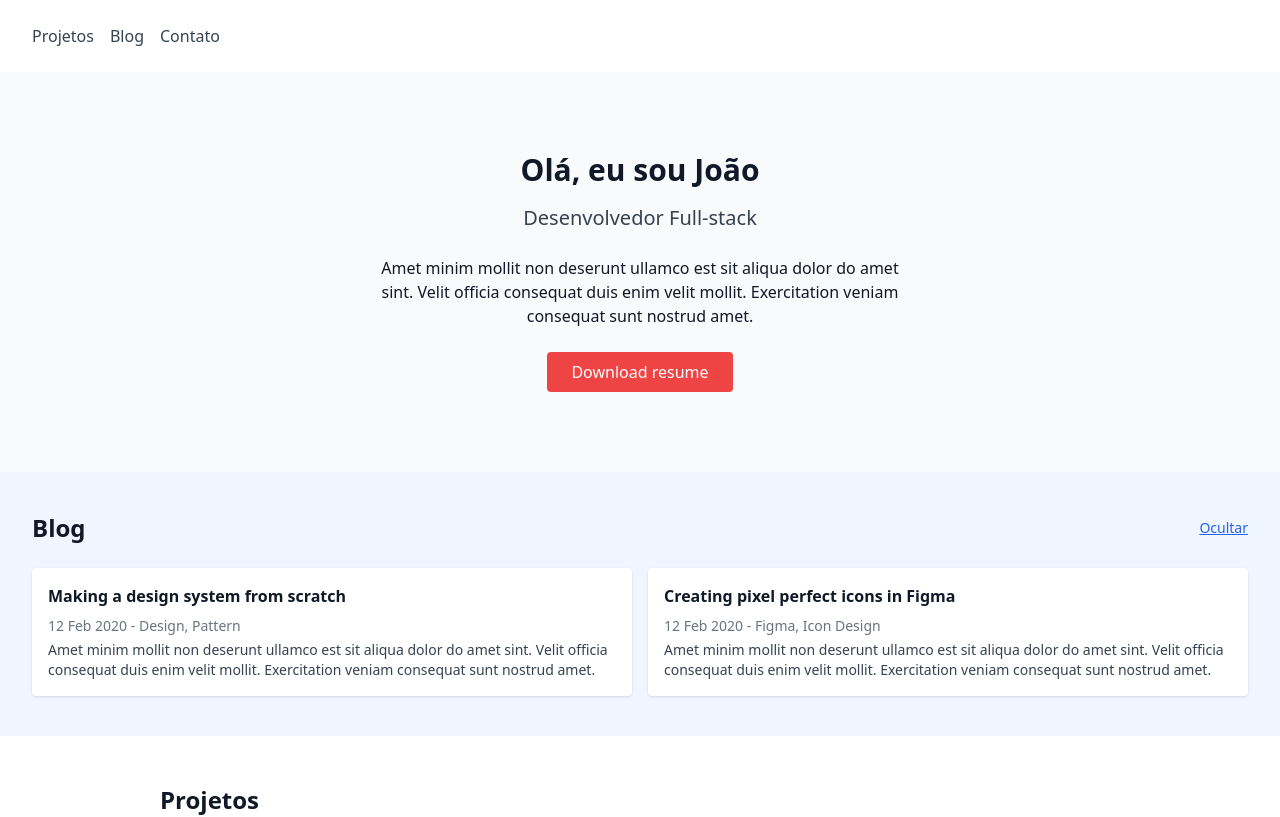
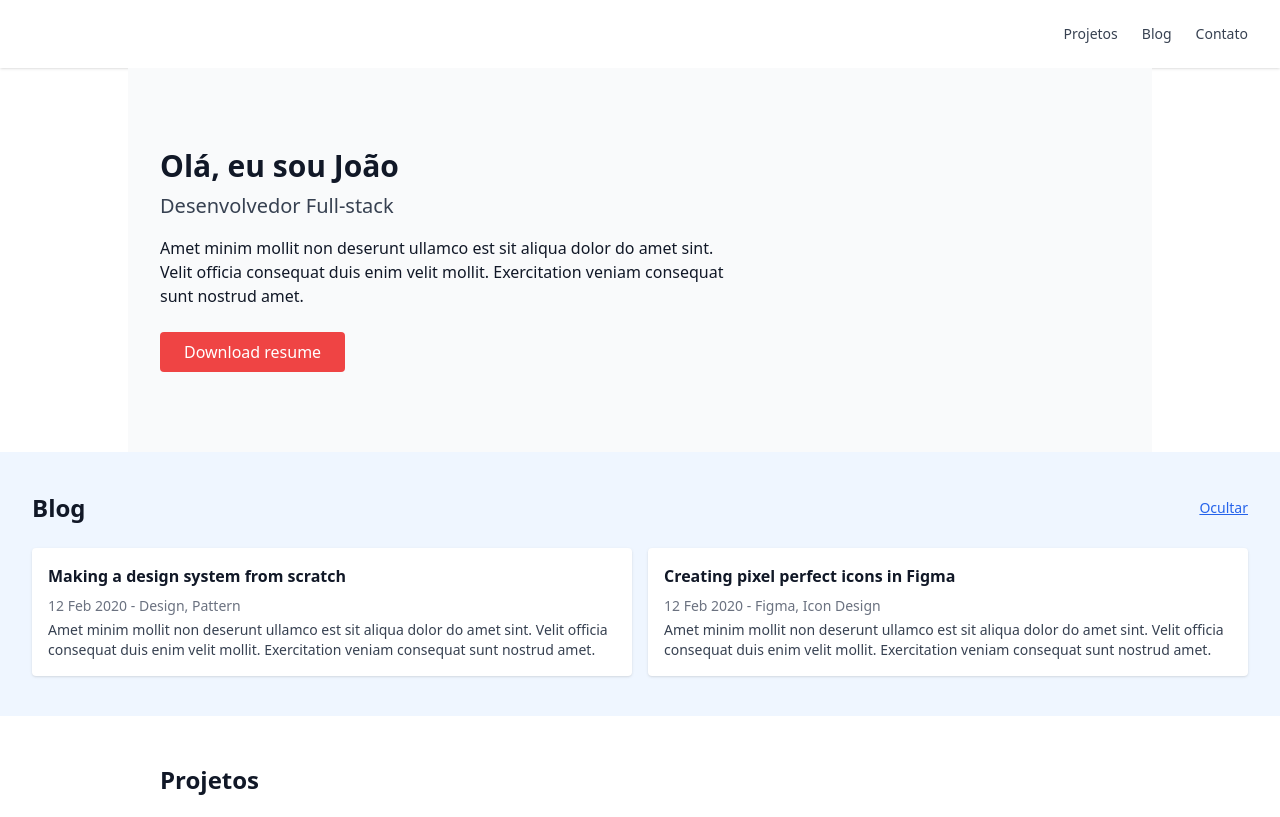
Before and after one commit to AzitromicinA/RID188407_Desafio04_Desenv_portfolio, a React (Vite) app: page / in a window 1280 px wide. Shown: the top 817 px of the page. Built offline with nearby package versions, Linux system fonts and the light colour scheme; grey boxes are pictures that could not be loaded.

Commit message:
Add files via upload

```diff
--- a/src/components/Header.jsx
+++ b/src/components/Header.jsx
@@ -2,11 +2,11 @@ import React from "react";
 
 export default function Header() {
   return (
-    <header className="flex justify-between items-center py-6 px-8 bg-white shadow">
-      <nav className="space-x-4">
-        <a href="#" className="text-gray-700 hover:underline">Projetos</a>
-        <a href="#" className="text-gray-700 hover:underline">Blog</a>
-        <a href="#" className="text-gray-700 hover:underline">Contato</a>
+    <header className="flex justify-end items-center py-6 px-8 bg-white shadow">
+      <nav className="space-x-6 text-sm text-gray-700">
+        <a href="#" className="hover:underline">Projetos</a>
+        <a href="#" className="hover:underline">Blog</a>
+        <a href="#" className="hover:underline">Contato</a>
       </nav>
     </header>
   );
--- a/src/components/Hero.jsx
+++ b/src/components/Hero.jsx
@@ -2,12 +2,17 @@ import React from "react";
 
 export default function Hero() {
   return (
-    <section className="px-8 py-20 bg-gray-50 text-center">
-      <h2 className="text-3xl font-bold mb-4">Olá, eu sou João</h2>
-      <p className="text-xl text-gray-700 mb-6">Desenvolvedor Full-stack</p>
-      <p className="mb-6 max-w-xl mx-auto">Amet minim mollit non deserunt ullamco est sit aliqua dolor do amet <br></br>
-        sint. Velit officia consequat duis enim velit mollit. Exercitation veniam consequat sunt nostrud amet.</p>
-      <a href="#" className="inline-block bg-red-500 text-white px-6 py-2 rounded hover:bg-red-600">Download resume</a>
+    <section className="px-8 py-20 bg-gray-50 text-left max-w-screen-lg mx-auto">
+      <h2 className="text-3xl font-bold mb-2">Olá, eu sou João</h2>
+      <p className="text-xl text-gray-700 mb-4">Desenvolvedor Full-stack</p>
+      <p className="mb-6 max-w-xl">
+        Amet minim mollit non deserunt ullamco est sit aliqua dolor do amet sint. Velit
+        officia consequat duis enim velit mollit. Exercitation veniam consequat sunt
+        nostrud amet.
+      </p>
+      <a href="#" className="inline-block bg-red-500 text-white px-6 py-2 rounded hover:bg-red-600">
+        Download resume
+      </a>
     </section>
   );
 }
```
